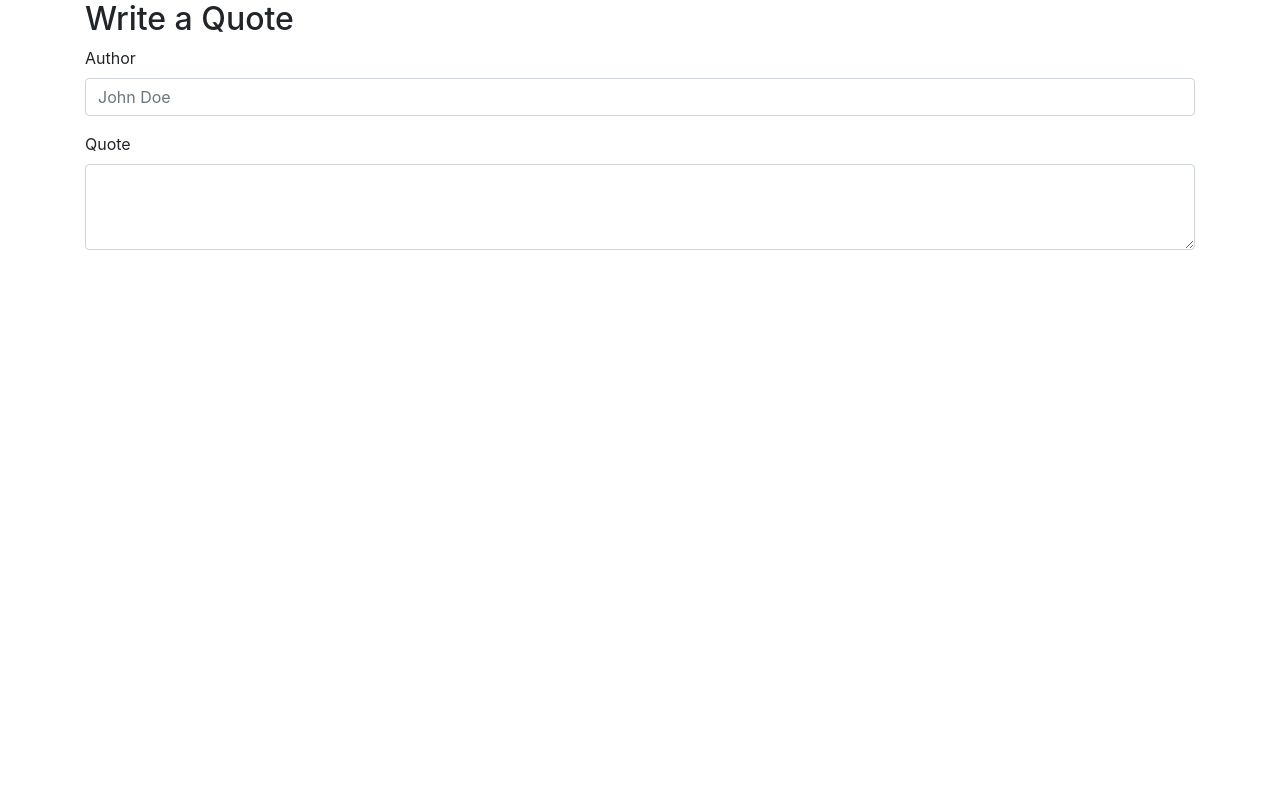
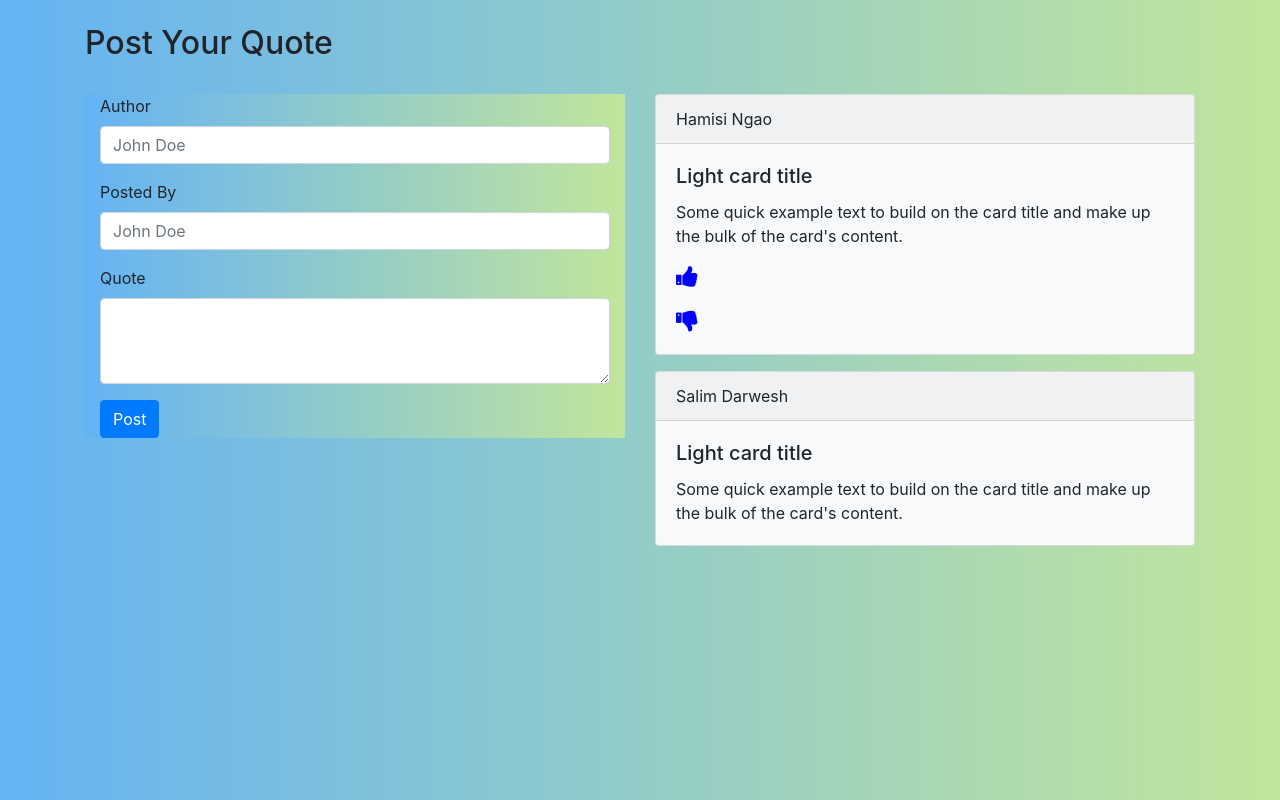
Before and after one commit to hamisicodes/quotes, an Angular app: page / in a window 1280 px wide. Built offline with nearby package versions, Linux system fonts and the light colour scheme.

Commit message:
Define my own tab tag

```diff
--- a/src/app/app.component.css
+++ b/src/app/app.component.css
@@ -0,0 +1,6 @@
+body{
+background: #c2e59c;  /* fallback for old browsers */
+background: -webkit-linear-gradient(to right, #64b3f4, #c2e59c);  /* Chrome 10-25, Safari 5.1-6 */
+background: linear-gradient(to right, #64b3f4, #c2e59c); /* W3C, IE 10+/ Edge, Firefox 16+, Chrome 26+, Opera 12+, Safari 7+ */
+
+}
--- a/src/app/app.component.html
+++ b/src/app/app.component.html
@@ -1 +1 @@
-<app-quote-form></app-quote-form>
+<app-quote></app-quote>
--- a/src/app/quote-form/quote-form.component.html
+++ b/src/app/quote-form/quote-form.component.html
@@ -7,8 +7,8 @@
     <title>Document</title>
 </head>
 <body>
-    <div class="container">
-      <h2>Write a  Quote</h2>
+    <div class="container-fluid">
+
 
         <form>
             <div class="form-group">
@@ -16,9 +16,14 @@
               <input type="text" class="form-control" id="exampleFormControlInput1" maxlength="20" size="20" placeholder="John Doe">
             </div>
             <div class="form-group">
+              <label for="exampleFormControlInput1">Posted By</label>
+              <input type="text" class="form-control" id="exampleFormControlInput1" maxlength="20" size="20" placeholder="John Doe">
+            </div>
+            <div class="form-group">
               <label for="exampleFormControlTextarea1">Quote</label>
-              <textarea class="form-control" id="exampleFormControlTextarea1" rows="3"></textarea>
+              <textarea class="form-control" id="exampleFormControlTextarea1" rows="3" cols="5"></textarea>
             </div>
+            <button type="button" class="btn btn-primary">Post</button>
           </form>
     </div>
 
--- a/src/app/quote/quote.component.html
+++ b/src/app/quote/quote.component.html
@@ -1 +1,45 @@
-<p>quote works!</p>
+<!DOCTYPE html>
+<html lang="en">
+
+<head>
+    <meta charset="UTF-8">
+    <meta name="viewport" content="width=device-width, initial-scale=1.0">
+    <title>Document</title>
+    <link rel="stylesheet" href="https://cdnjs.cloudflare.com/ajax/libs/font-awesome/4.7.0/css/font-awesome.min.css">
+</head>
+
+<body>
+    <div class="container">
+        <br>
+        <h2>Post Your Quote</h2><br>
+        <div class="row">
+            <div class="col-sm">
+                <app-quote-form></app-quote-form>
+                <br><br>
+            </div>
+            <div class="col-sm">
+                <div class="card bg-light mb-3" style="max-width: 35rem;">
+                    <div class="card-header">Hamisi Ngao</div>
+                    <div class="card-body">
+                      <h5 class="card-title">Light card title</h5>
+                      <p class="card-text">Some quick example text to build on the card title and make up the bulk of the card's content.</p>
+                      <i class="fa fa-thumbs-up" style="font-size:24px; color:blue"></i> <pre></pre>
+
+                      <i class="fa fa-thumbs-down" style="font-size:24px; color:blue"></i>
+                    </div>
+                  </div>
+                  <div class="card bg-light mb-3" style="max-width: 35rem;">
+                    <div class="card-header">Salim Darwesh</div>
+                    <div class="card-body">
+                      <h5 class="card-title">Light card title</h5>
+                      <p class="card-text">Some quick example text to build on the card title and make up the bulk of the card's content.</p>
+                    </div>
+                  </div>
+
+            </div>
+
+        </div>
+    </div>
+</body>
+
+</html>
--- a/src/styles.css
+++ b/src/styles.css
@@ -1 +1,11 @@
 /* You can add global styles to this file, and also import other style files */
+body{
+    background: #c2e59c;  /* fallback for old browsers */
+    background: -webkit-linear-gradient(to right, #64b3f4, #c2e59c);  /* Chrome 10-25, Safari 5.1-6 */
+    background: linear-gradient(to right, #64b3f4, #c2e59c); /* W3C, IE 10+/ Edge, Firefox 16+, Chrome 26+, Opera 12+, Safari 7+ */
+
+    }
+    tab {
+        display: inline-block;
+        margin-left: 40px;
+    }
```
